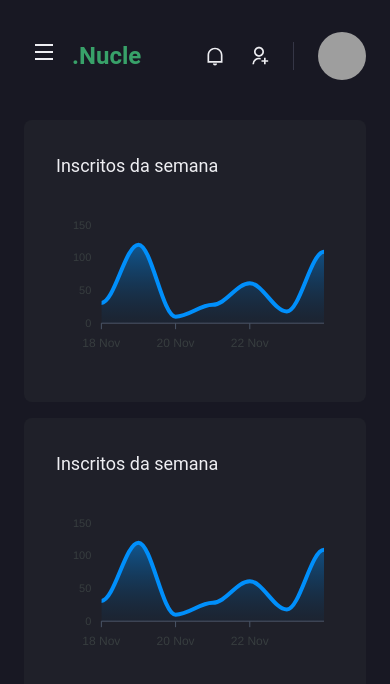
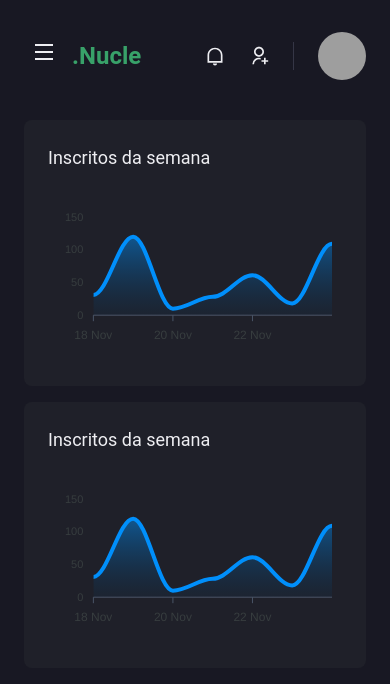
Before and after one commit to Ramiro-Rfn/nucle, a Next.js app: page /dashboard in a window 390 px wide. Shown: the top 684 px of the page. Built offline with nearby package versions, Linux system fonts and the light colour scheme; grey boxes are pictures that could not be loaded.

Commit message:
make dashboard responsive

```diff
--- a/src/pages/dashboard.tsx
+++ b/src/pages/dashboard.tsx
@@ -76,13 +76,13 @@
                     <Sidebar/>
 
                     <SimpleGrid flex='1' gap='4' minChildWidth='320px' alignItems='flex-start'>
-                        <Box p='8' bg='gray.800' borderRadius={8}>
+                        <Box p={['6','8']} bg='gray.800' borderRadius={8}>
                             <Text fontSize='lg' mb='4'>Inscritos da semana</Text>
 
                             <Chart type="area" height={160} options={options} series={series}/>
                         </Box>
 
-                        <Box p='8' bg='gray.800' borderRadius={8}>
+                        <Box p={['6','8']} bg='gray.800' borderRadius={8}>
                             <Text fontSize='lg' mb='4'>Inscritos da semana</Text>
                             <Chart type="area" height={160} options={options} series={series}/>
                         </Box>
```
